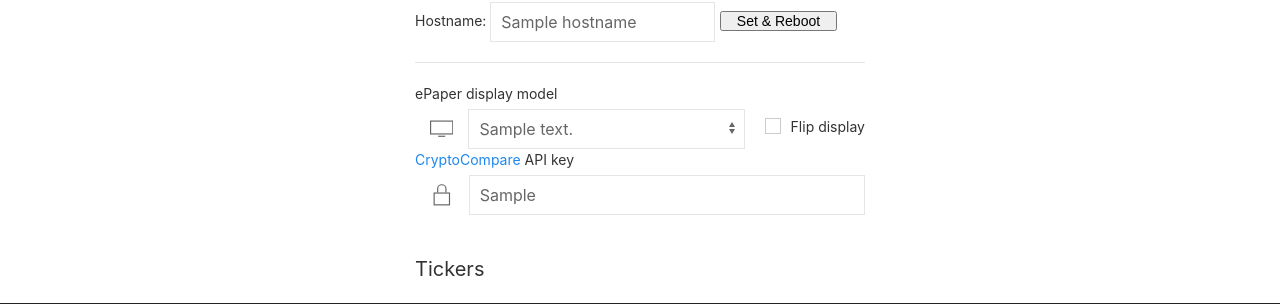
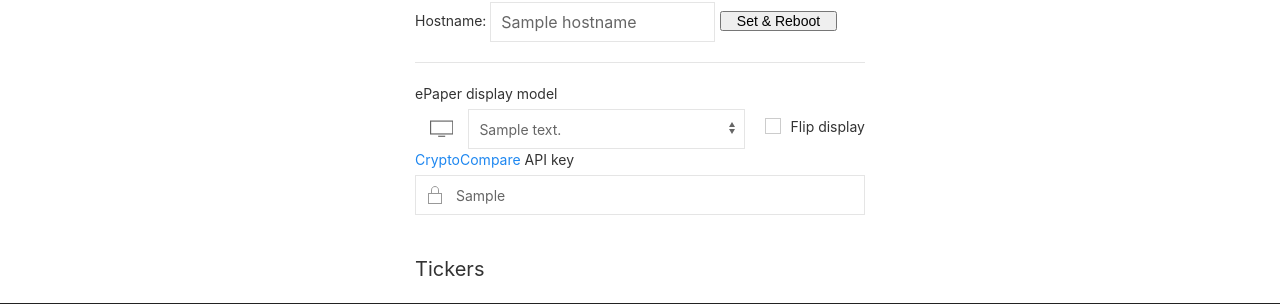
Before and after one commit to loiccoyle/tinyticker, a Flask app: template tinyticker/web/templates/index.html in a window 1280 px wide. Shown: the part 187-491 px from the top of the page. Run offline with Flask 2, Linux system fonts and the light colour scheme; the template is opened without the code that fills it: most values are stand-ins (such as "Sample title", 1, 10 or a date in 2020).

Commit message:
better icons

```diff
--- a/tinyticker/web/templates/index.html
+++ b/tinyticker/web/templates/index.html
@@ -43,8 +43,8 @@
               <div class="uk-width-1-1">
                 <label class="uk-form-label" for="epd_model">ePaper display model</label>
                 <div class="uk-flex uk-flex-middle">
-                  <span uk-icon="icon: tv; ratio: 2" class="uk-padding-small uk-padding-remove-vertical"></span>
-                  <select class="uk-select" id="epd_model" name="epd_model">
+                  <span uk-icon="icon: tv; ratio: 2" class="uk-padding-small uk-padding-remove-vertical" style="width: 40px;"></span>
+                  <select class="uk-select uk-text-small" id="epd_model" name="epd_model">
                     {%- for epd_model_option in epd_model_options %}
                     {%- if epd_model_option.name == epd_model %}
                     <option value="{{epd_model_option.name}}" selected>{{epd_model_option.desc}}</option>
@@ -56,9 +56,9 @@
                   <label class="uk-form-label uk-flex-none uk-margin-left" for="flip"><input class="uk-checkbox uk-margin-small-right" type="checkbox" id="flip" name="flip" {% if flip | default(False) %}checked{% endif %}>Flip display</label>
                 </div>
                 <label class="uk-form-label" for="api_key"><a href="https://min-api.cryptocompare.com/pricing">CryptoCompare</a> API key</label>
-                <div class="uk-flex uk-flex-middle">
-                  <span uk-icon="icon: lock; ratio: 1.35" class="uk-padding-small uk-padding-remove-vertical"></span>
-                  <input class="uk-input" type="text" id="api_key" name="api_key" {% if api_key %} value="{{api_key}}" {% endif %}>
+                <div class="uk-inline uk-width-1-1">
+                  <a class="uk-form-icon" href="#" uk-icon="icon: lock"></a>
+                  <input class="uk-input uk-text-small" type="text" id="api_key" name="api_key" {% if api_key %} value="{{api_key}}" {% endif %}>
                 </div>
                 <h4>Tickers</h4>
                 <div class="container uk-background-secondary uk-flex uk-flex-row uk-flex-middle uk-padding uk-flex-left uk-flex-center@m" style="overflow-x: auto; position: relative; box-sizing: border-box; width:100vw; left: calc(-50vw + 50%);">
```
